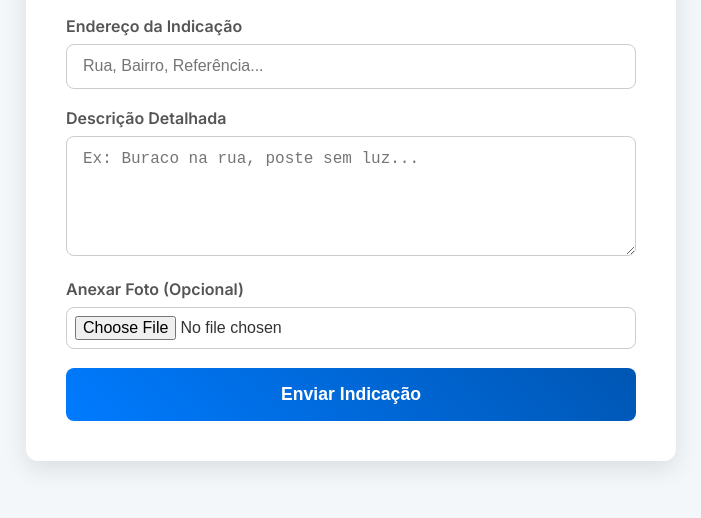
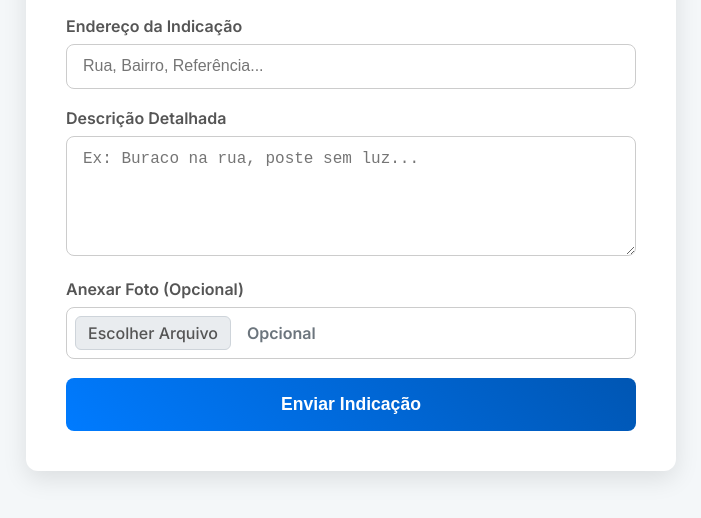
Before and after one commit to Tedesqui/indicacao, a website: page index.html in a window 1280 px wide. Shown: the part 140-658 px from the top of the page, without its empty margins (289-990 px from the left). Drawn offline with Linux system fonts and the light colour scheme.

Commit message:
Update index.html

```diff
--- a/index.html
+++ b/index.html
@@ -57,7 +57,6 @@
             color: var(--label-color);
         }
         input[type="text"],
-        input[type="file"],
         textarea {
             width: 100%;
             padding: 0.8rem 1rem;
@@ -66,9 +65,6 @@
             box-sizing: border-box;
             font-size: 1rem;
             transition: border-color 0.3s, box-shadow 0.3s;
-        }
-        input[type="file"] {
-            padding: 0.5rem;
         }
         textarea {
             resize: vertical;
@@ -103,28 +99,48 @@
             display: block;
         }
         .modal-overlay {
-            position: fixed;
-            top: 0;
-            left: 0;
-            width: 100%;
-            height: 100%;
+            position: fixed; top: 0; left: 0; width: 100%; height: 100%;
             background-color: rgba(0, 0, 0, 0.6);
-            display: none;
-            justify-content: center;
-            align-items: center;
-            z-index: 1000;
+            display: none; justify-content: center; align-items: center; z-index: 1000;
         }
         .modal-content {
-            background-color: var(--form-background);
-            padding: 2.5rem 3.5rem;
-            border-radius: 12px;
-            text-align: center;
+            background-color: var(--form-background); padding: 2.5rem 3.5rem;
+            border-radius: 12px; text-align: center;
         }
         .modal-content p {
-            margin: 0;
-            font-size: 1.2rem;
-            font-weight: 600;
-            color: var(--success-color);
+            margin: 0; font-size: 1.2rem; font-weight: 600; color: var(--success-color);
+        }
+
+        /* --- ESTILOS PARA O BOTÃO DE UPLOAD PERSONALIZADO --- */
+        .file-upload-label {
+            display: flex;
+            align-items: center;
+            width: 100%;
+            padding: 0.5rem;
+            border: 1px solid var(--border-color);
+            border-radius: 8px;
+            box-sizing: border-box;
+            cursor: pointer;
+            transition: border-color 0.3s, box-shadow 0.3s;
+        }
+        .file-upload-label:hover {
+            border-color: var(--primary-color);
+        }
+        .file-upload-button {
+            background-color: #e9ecef;
+            border: 1px solid #ced4da;
+            padding: 0.375rem 0.75rem;
+            border-radius: 6px;
+            font-size: 1rem;
+            font-weight: 500;
+            white-space: nowrap;
+        }
+        .file-upload-text {
+            margin-left: 1rem;
+            color: #6c757d;
+            white-space: nowrap;
+            overflow: hidden;
+            text-overflow: ellipsis;
         }
     </style>
 </head>
@@ -144,11 +160,19 @@
                 <label for="descricao">Descrição Detalhada</label>
                 <textarea id="descricao" name="descricao" placeholder="Ex: Buraco na rua, poste sem luz..." required></textarea>
             </div>
-            <!-- CAMPO DE FOTO ALTERADO -->
+
+            <!-- --- CAMPO DE FOTO MODIFICADO --- -->
             <div class="form-group">
-                <label for="foto">Anexar Foto (Opcional)</label>
-                <input type="file" id="foto" name="foto" accept="image/*">
+                <label>Anexar Foto (Opcional)</label>
+                <!-- O 'label' agora é o nosso botão personalizado -->
+                <label for="foto" class="file-upload-label">
+                    <span class="file-upload-button">Escolher Arquivo</span>
+                    <span class="file-upload-text">Opcional</span>
+                </label>
+                <!-- O input real fica escondido -->
+                <input type="file" id="foto" name="foto" accept="image/*" style="display: none;">
             </div>
+
             <button type="submit" class="submit-btn" id="submit-button">
                 <span>Enviar Indicação</span>
             </button>
@@ -167,6 +191,21 @@
         const submitButton = document.getElementById('submit-button');
         const successModal = document.getElementById('success-modal');
         const successMessage = document.getElementById('success-message');
+
+        // --- SCRIPT PARA O BOTÃO DE UPLOAD PERSONALIZADO ---
+        const fileInput = document.getElementById('foto');
+        const fileUploadText = document.querySelector('.file-upload-text');
+
+        fileInput.addEventListener('change', () => {
+            if (fileInput.files && fileInput.files.length > 0) {
+                // Se um ficheiro for selecionado, mostra o nome do ficheiro
+                fileUploadText.textContent = fileInput.files[0].name;
+            } else {
+                // Se nenhum ficheiro for selecionado, volta ao texto padrão
+                fileUploadText.textContent = 'Opcional';
+            }
+        });
+
 
         form.addEventListener('submit', async (e) => {
             e.preventDefault();
@@ -193,6 +232,7 @@
                 successMessage.textContent = "Indicação enviada com sucesso!";
                 successModal.style.display = 'flex';
                 form.reset();
+                fileUploadText.textContent = 'Opcional'; // Garante que o texto do botão volte ao normal
                 setTimeout(() => {
                     successModal.style.display = 'none';
                 }, 8000);
```
